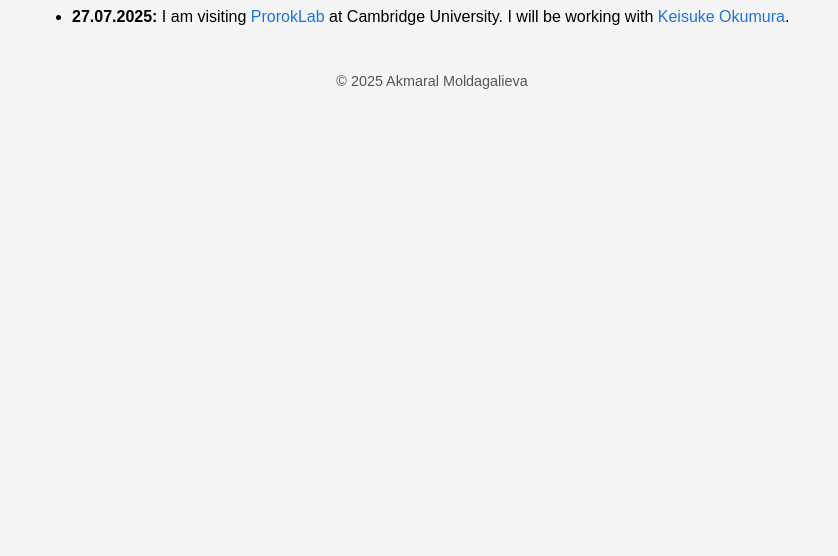
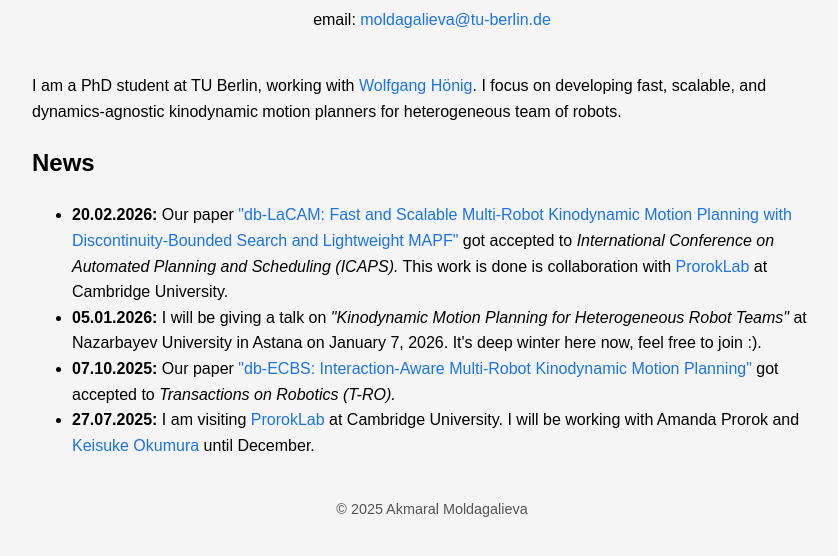
Before and after one commit to akmaralAW/akmaralAW.github.io, a plain HTML site: page index.html in a window 1280 px wide. Shown: the part 339-895 px from the top of the page, without its empty margins (208-1046 px from the left). Before the commit the page ends 800 px from the top, so only its background shows below. Drawn offline with Linux system fonts and the light colour scheme.

Commit message:
update with icaps

```diff
--- a/index.html
+++ b/index.html
@@ -10,27 +10,40 @@
 
 <body>
   <header>
-    <!-- <img src="images/profile.jpg" alt="Profile Picture" class="profile-pic"> -->
+    <img src="images/me.jpg" alt="Profile Picture" class="profile-pic">
     <h1>Hi, I'm Akmaral!</h1>
     <p><a href="https://scholar.google.com/citations?user=ZwB1TZcAAAAJ&hl=en" target="_blank">Google Scholar</a></p>
+    <p>email: <a href="moldagalieva@tu-berlin.de">moldagalieva@tu-berlin.de</a></p>
   </header>
 
   <h2></h2>
   <p>I am a PhD student at TU Berlin, working with <a href="https://whoenig.github.io/" target="_blank">Wolfgang
       Hönig</a>.
-    I focus on developing fast, scalable, and dynamics-agnostic kinodynamic motion planners for large teams of flying
-    and ground robots.
+    I focus on developing fast, scalable, and dynamics-agnostic kinodynamic motion planners for heterogeneous team of
+    robots.
   </p>
 
   <h2>News</h2>
   <ul>
-    <li><strong>07.10.2025:</strong> Our paper <a href="https://imrclab.github.io/assets/pdf/moldagalieva2025dbecbs.pdf"
+    <li><strong>20.02.2026:</strong> Our paper <a href="https://arxiv.org/abs/2512.06796" target="_blank">"db-LaCAM:
+        Fast and Scalable Multi-Robot Kinodynamic Motion Planning with Discontinuity-Bounded Search and Lightweight
+        MAPF"</a> got accepted to
+      <em>International Conference on Automated Planning and Scheduling (ICAPS).</em> This work is done is collaboration
+      with <a href="https://proroklab.org/" target="_blank">ProrokLab</a>
+      at Cambridge University.
+    </li>
+    <li><strong>05.01.2026:</strong> I will be giving a talk on <em>"Kinodynamic Motion Planning for Heterogeneous Robot
+        Teams"</em> at Nazarbayev University in Astana on January 7, 2026. It's deep winter here now, feel free to join
+      :).
+    </li>
+    <li><strong>07.10.2025:</strong> Our paper <a href="https://ieeexplore.ieee.org/document/11268974"
         target="_blank">"db-ECBS: Interaction-Aware Multi-Robot Kinodynamic Motion Planning"</a> got accepted to
       <em>Transactions on Robotics (T-RO).</em>
     </li>
     <li><strong>27.07.2025:</strong> I am visiting <a href="https://proroklab.org/" target="_blank">ProrokLab</a>
-      at Cambridge University. I will be working with <a href="https://kei18.github.io/" target="_blank">Keisuke
-        Okumura</a>. </li>
+      at Cambridge University. I will be working with Amanda Prorok and <a href="https://kei18.github.io/"
+        target="_blank">Keisuke
+        Okumura</a> until December. </li>
   </ul>
 
   <footer>
```
Also changed, not shown: images/me.jpg (added).
